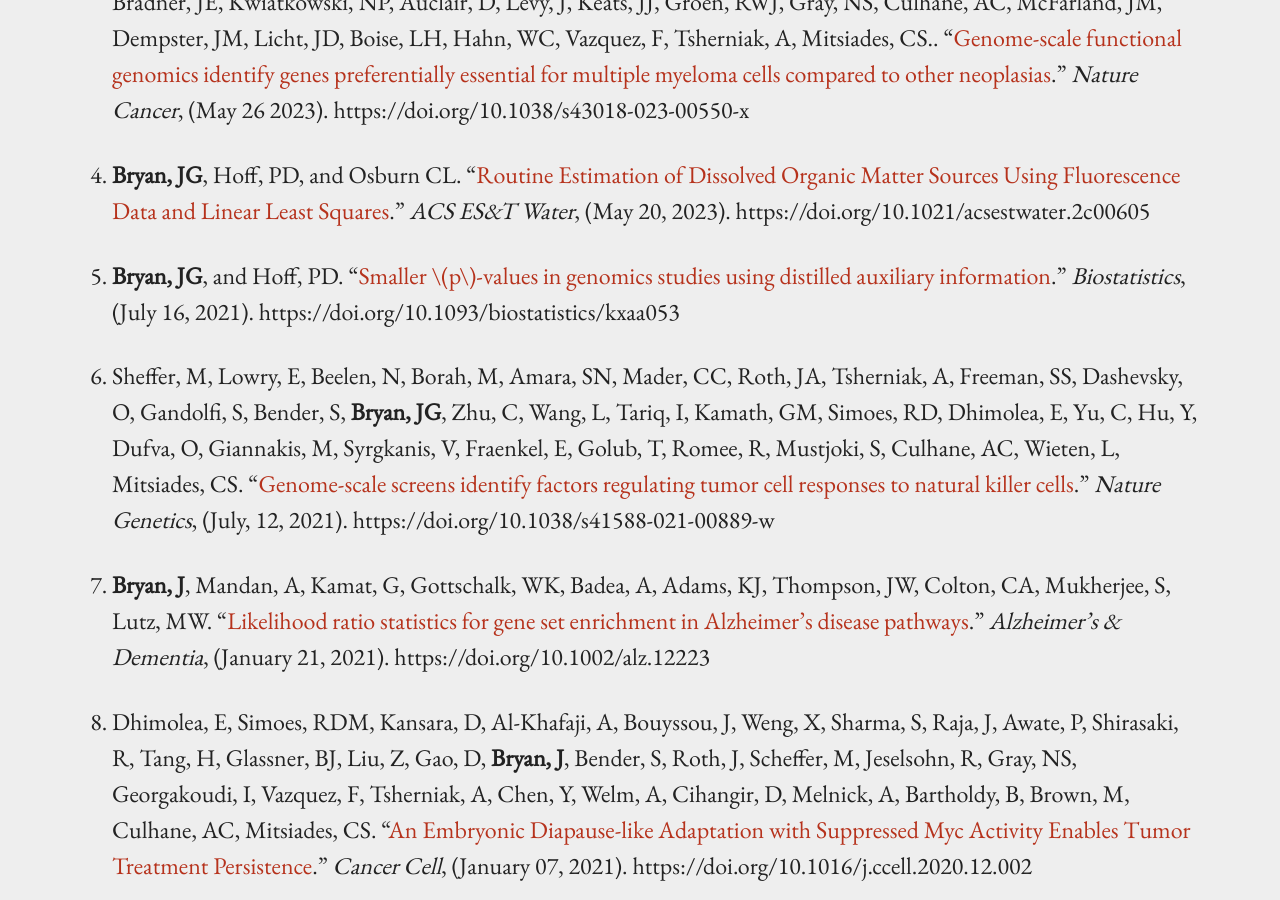
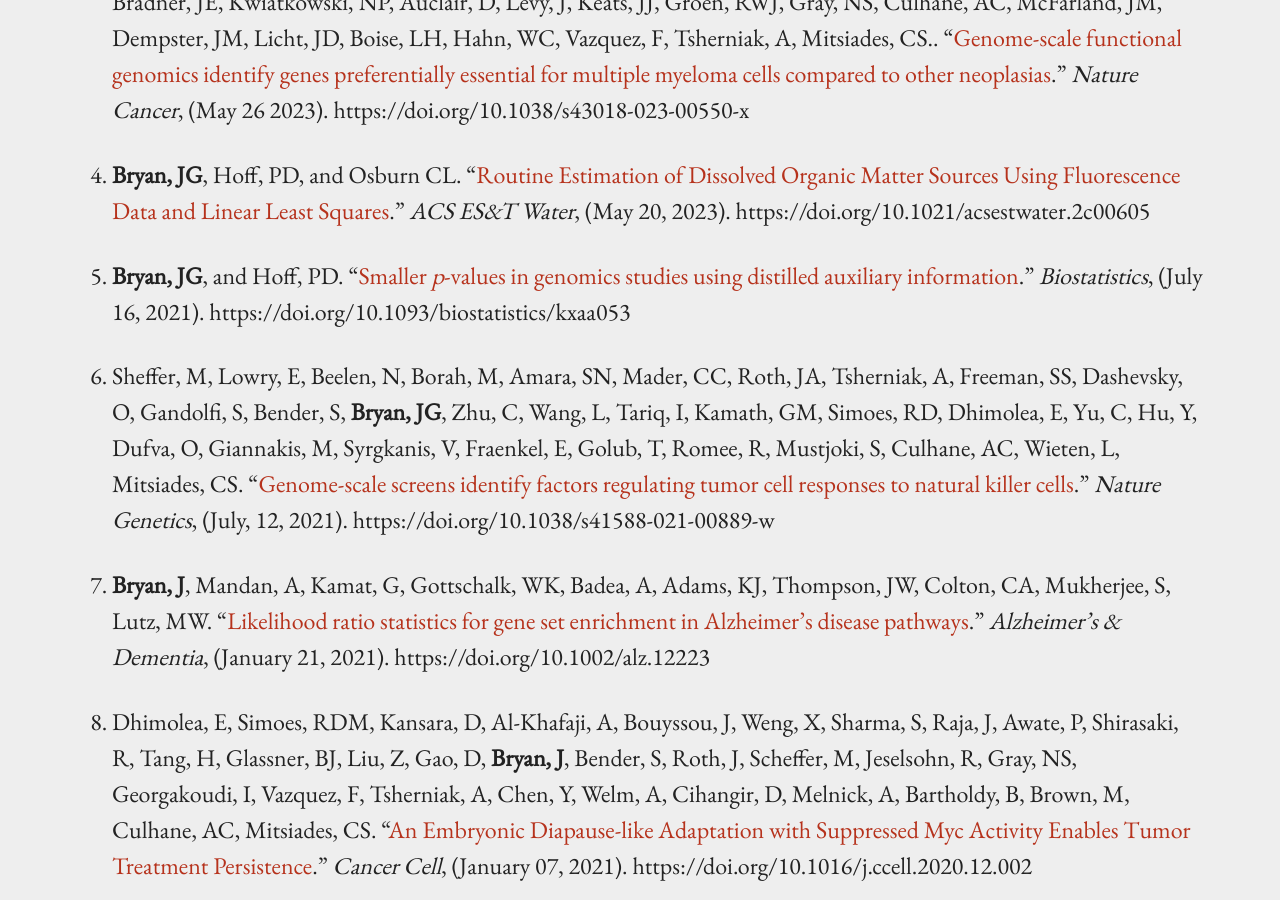
Before and after one commit to j-g-b/j-g-b.github.io, a Jekyll site: the page built from research.md, in a window 1280 px wide and 900 px high, scrolled down 937 px. Built offline with Jekyll 4.4.1, drawn with Linux system fonts in a browser that asks for light colours.

Commit message:
fixing typo

```diff
--- a/research.md
+++ b/research.md
@@ -22,7 +22,7 @@
 
 4. **Bryan, JG**, Hoff, PD, and Osburn CL. "[Routine Estimation of Dissolved Organic Matter Sources Using Fluorescence Data and Linear Least Squares](https://pubs.acs.org/doi/10.1021/acsestwater.2c00605)." *ACS ES&T Water*, (May 20, 2023). https://doi.org/10.1021/acsestwater.2c00605
 
-5. **Bryan, JG**, and Hoff, PD. "[Smaller \\(p\\)-values in genomics studies using distilled auxiliary information](https://academic.oup.com/biostatistics/article/24/1/193/6322375)." *Biostatistics*, (July 16, 2021). https://doi.org/10.1093/biostatistics/kxaa053
+5. **Bryan, JG**, and Hoff, PD. "[Smaller *p*-values in genomics studies using distilled auxiliary information](https://academic.oup.com/biostatistics/article/24/1/193/6322375)." *Biostatistics*, (July 16, 2021). https://doi.org/10.1093/biostatistics/kxaa053
 
 6. Sheffer, M, Lowry, E, Beelen, N, Borah, M, Amara, SN, Mader, CC, Roth, JA, Tsherniak, A, Freeman, SS, Dashevsky, O, Gandolfi, S, Bender, S, **Bryan, JG**, Zhu, C, Wang, L, Tariq, I, Kamath, GM, Simoes, RD, Dhimolea, E, Yu, C, Hu, Y, Dufva, O, Giannakis, M, Syrgkanis, V, Fraenkel, E, Golub, T, Romee, R, Mustjoki, S, Culhane, AC, Wieten, L, Mitsiades, CS. "[Genome-scale screens identify factors regulating tumor cell responses to natural killer cells](https://www.nature.com/articles/s41588-021-00889-w)." *Nature Genetics*, (July, 12, 2021). https://doi.org/10.1038/s41588-021-00889-w
 
```
